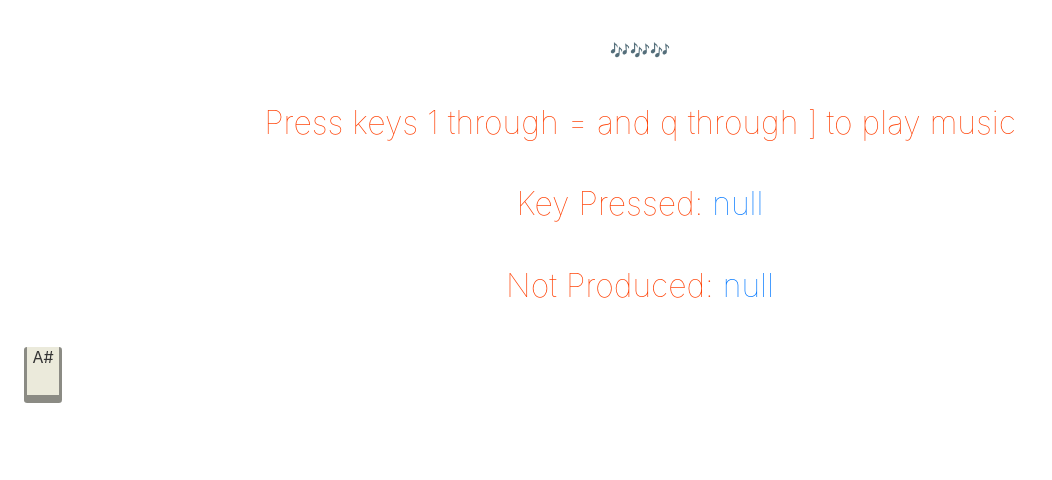
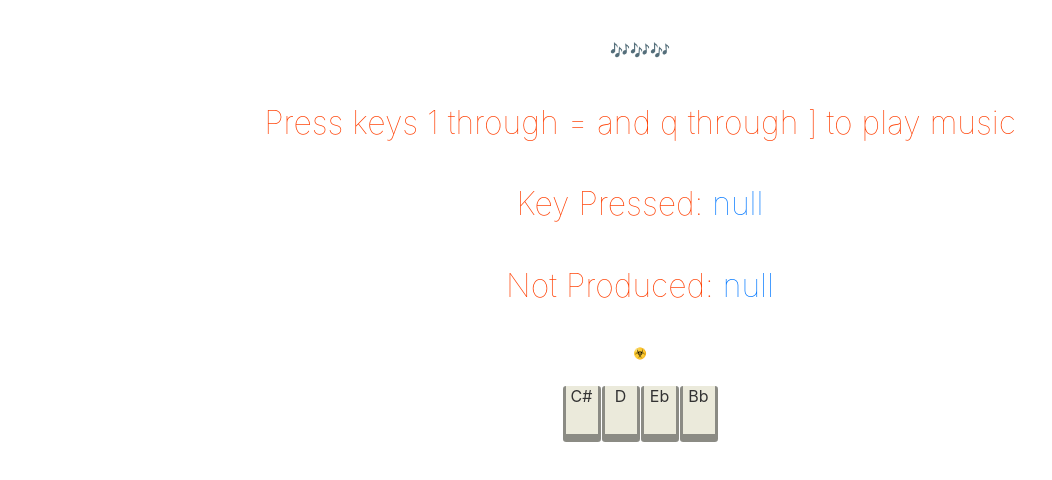
Before and after one commit to colintsteele/tbk, a Svelte app: page / in a window 1280 px wide. Shown: the top 480 px of the page, without its empty margins (0-1052 px from the left). Built offline with nearby package versions, Linux system fonts and the light colour scheme.

Commit message:
More keys, less ugly

```diff
--- a/src/App.svelte
+++ b/src/App.svelte
@@ -18,6 +18,8 @@ import type KeyHandler from "./keyHandler";
 		}
 	}
 
+	let notes = ['C#','D', 'Eb', 'Bb'];
+
 </script>
 
 <svelte:window on:keydown={handleKeydown}/>
@@ -29,11 +31,11 @@ import type KeyHandler from "./keyHandler";
 	<h4>Key Pressed: <span>{lastKey}</span> </h4>
 	<h4>Not Produced: <span>{lastNote}</span> </h4>
 
-	<Natural/>
+	<h6> ☣️ </h6>
 
-	<!-- <button on:click={() => keyHandler.handle('s')}>
-		G
-	</button> -->
+	{#each notes as note}
+	  <Natural note={note}/>
+	{/each}
 
 </main>
 
--- a/src/components/Natural.svelte
+++ b/src/components/Natural.svelte
@@ -1,10 +1,15 @@
+<script lang="ts">
+    export let note;
+</script>
 
-<div class='natural'> A# </div>
+<div class='natural'> {note} </div>
 
 <style>
     .natural {
         height: 3em;
         width: 2em;
+        display: inline-block;
+        margin: .5px;
         border-style: solid;
         border-color: #8b8b84;
         border-radius: .2em;
@@ -12,4 +17,9 @@
         border-top: 1em;
         background-color: #ebeadb;
     }
+
+    .pressed {
+        border-bottom-width: 0.2em;
+        height: 3.4em;
+    }
 </style>
```
